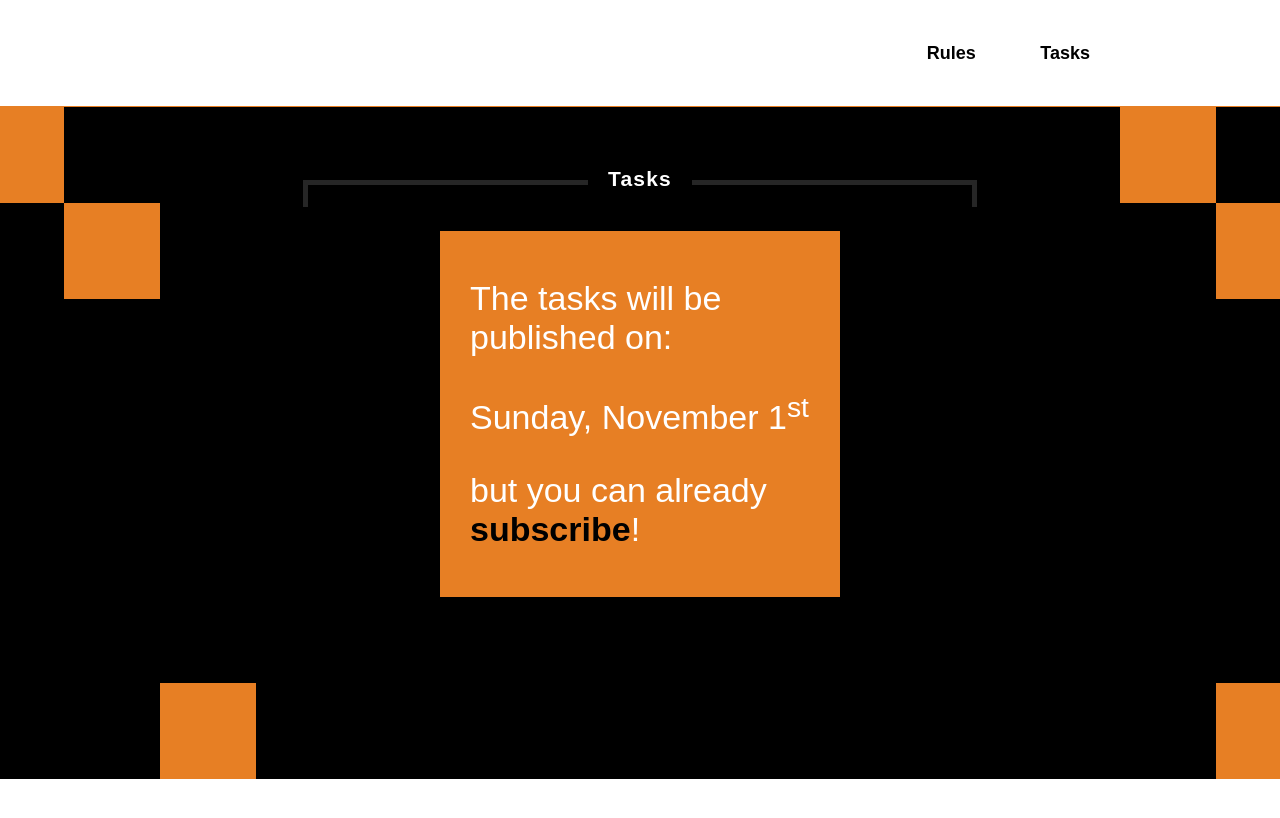
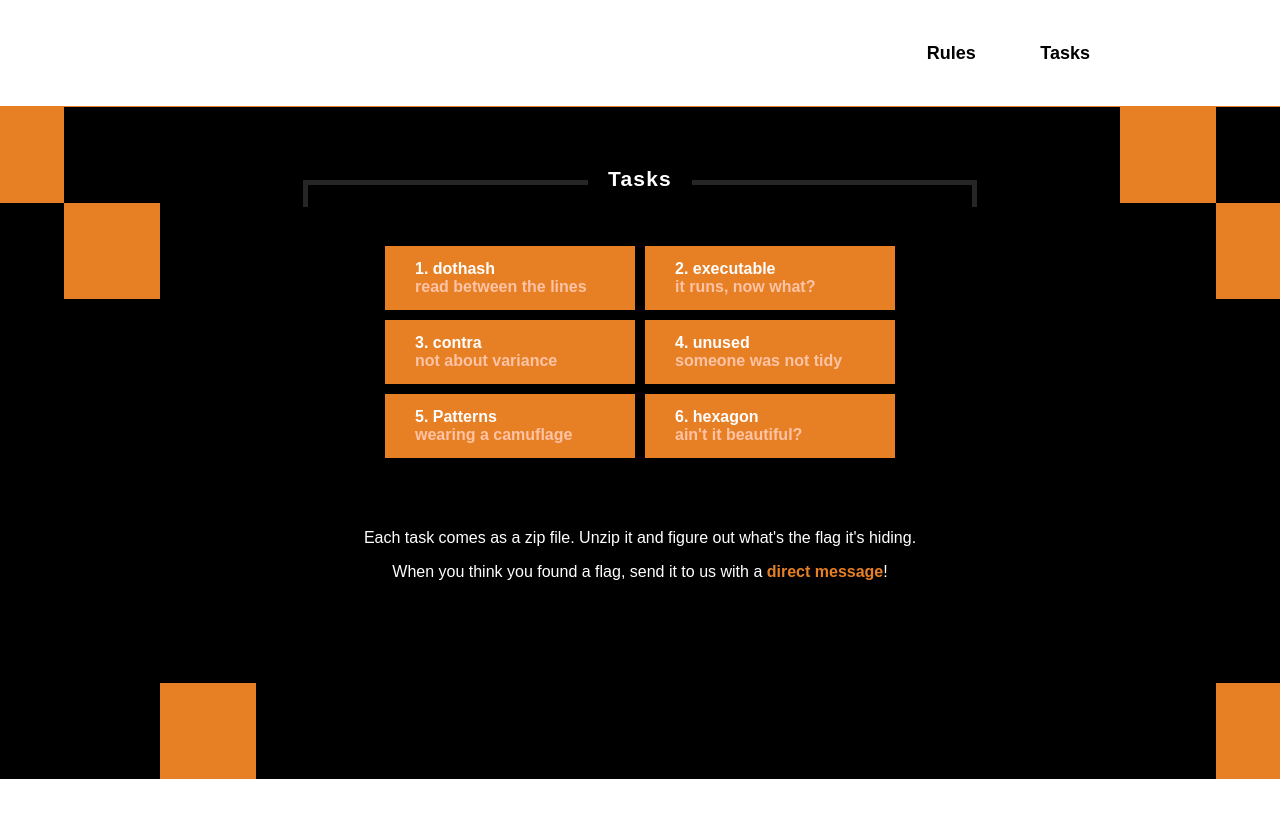
Before and after one commit to sytac/sytac.github.io, a Jekyll site: the page capture-the-flag.html, which Jekyll copies as it is, in a window 1280 px wide and 900 px high, scrolled down 2463 px. Shown: the top 818 px of the window. Built offline with Jekyll 4.4.1, drawn with Linux system fonts in a browser that asks for light colours.

Commit message:
Reinstate the tasks to get the competition started

```diff
--- a/capture-the-flag.html
+++ b/capture-the-flag.html
@@ -123,12 +123,36 @@
             </section>
             <section id="tasks">
                 <div class="container">
-                    <h2>Tasks</h2>
-                    <div class="notice">
-                        <p style="font-size: 35px">The tasks will be published on:</p>
-                        <p>Sunday, November 1<sup>st</sup></p>
-                        <p>but you can already <a href="https://twitter.com/intent/tweet?text=%40sytac+%23ctf">subscribe</a>!</p>
+                    <h2>Tasks
+                    </h2>
+                    <div class="tasks-list">
+                        <a href="assets/flag1.zip" class="task task-link">
+                            <span class="task">1. dothash</span>
+                            <span class="task-no">read between the lines</span>
+                        </a>
+                        <a href="assets/flag2.zip" class="task task-link">
+                            <span class="task">2. executable</span>
+                            <span class="task-no">it runs, now what?</span>
+                        </a>
+                        <a href="assets/flag3.zip" class="task task-link">
+                            <span class="task">3. contra</span>
+                            <span class="task-no">not about variance</span>
+                        </a>
+                        <a href="assets/flag4.zip" class="task task-link">
+                            <span class="task">4. unused</span>
+                            <span class="task-no">someone was not tidy</span>
+                        </a>
+                        <a href="assets/flag5.zip" class="task task-link">
+                            <span class="task">5. Patterns</span>
+                            <span class="task-no">wearing a camuflage</span>
+                        </a>
+                        <a href="assets/flag6.zip" class="task task-link">
+                            <span class="task">6. hexagon</span>
+                            <span class="task-no">ain't it beautiful?</span>
+                        </a>
                     </div>
+                    <p>Each task comes as a zip file. Unzip it and figure out what's the flag it's hiding.</p>
+                    <p>When you think you found a flag, send it to us with a <a href="https://twitter.com/intent/tweet?text=DM+@sytac #ctf " style="color: #e77f24">direct message</a>!
                 </div>
             </section>
             <section id="contact">
```
